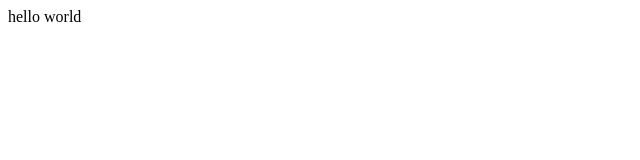
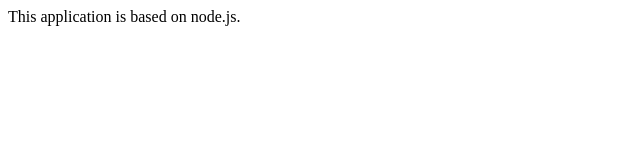
Before and after one commit to tostermaier/Docker-Node-Example-App, a website: page public/index.html in a window 1280 px wide. Shown: the whole page, without its empty margins (0-640 px from the left). Drawn offline with Linux system fonts and the light colour scheme.

Commit message:
Update index.html

```diff
--- a/public/index.html
+++ b/public/index.html
@@ -1,10 +1,10 @@
 <html>
 <head>
-  <title> test </title>
+  <title> Docker node example app </title>
 </head>
 
 <body>
-hello world
+This application is based on node.js.
 </body>
 
 </html>
```
